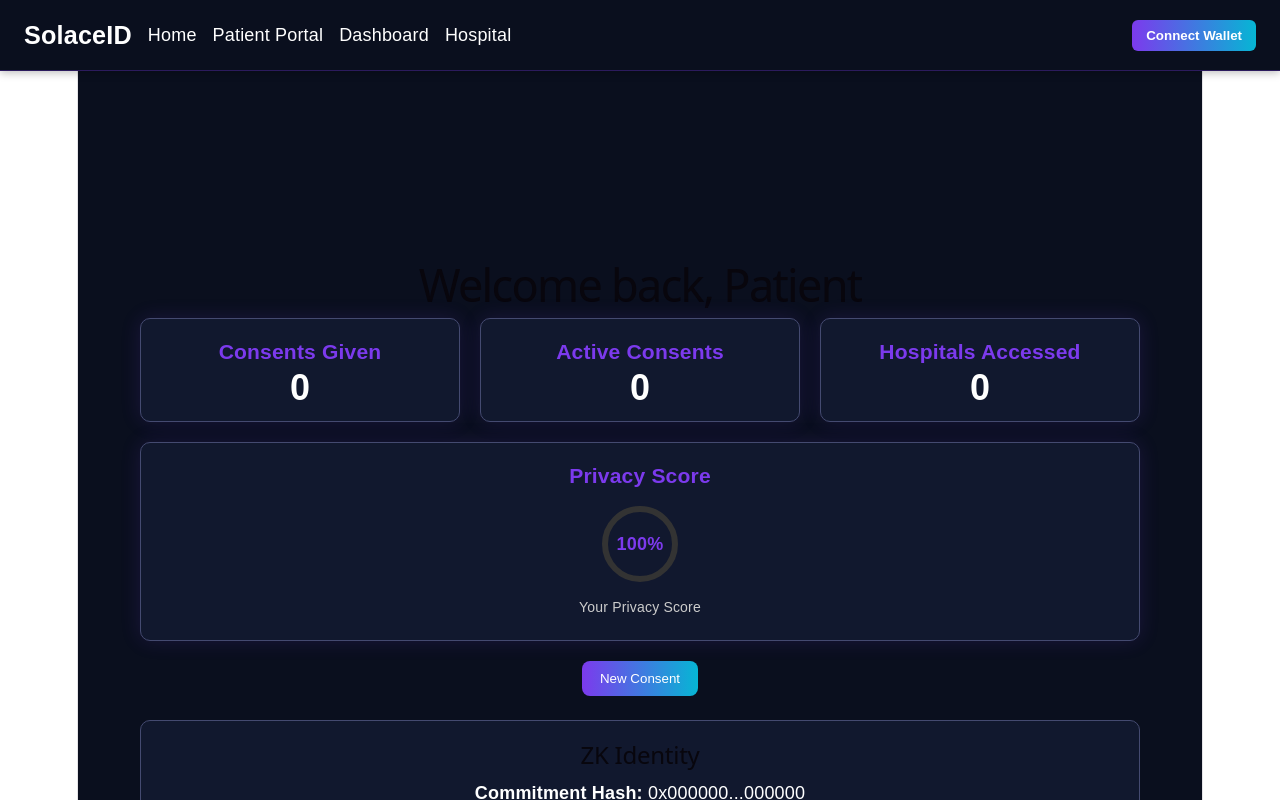
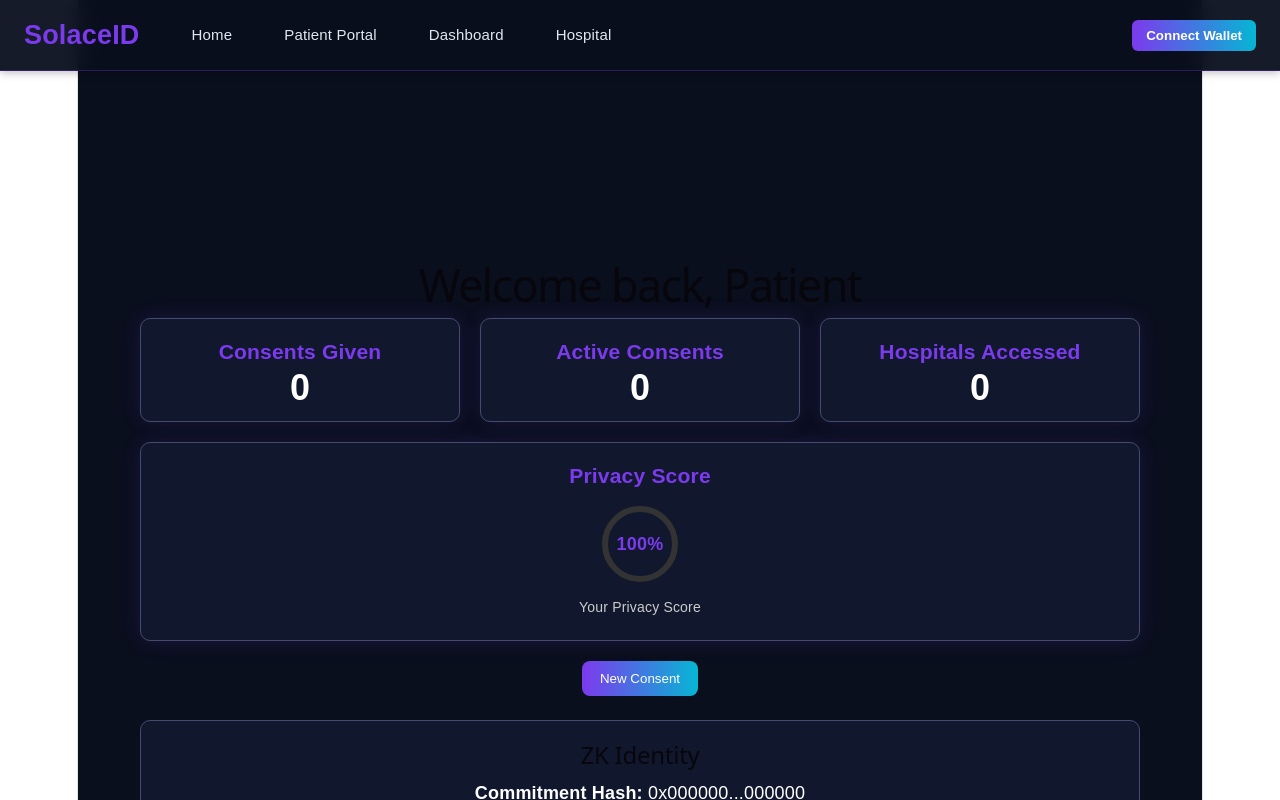
Before and after one commit to dakshdrall/SolaceID, a React (Vite) app in the folder solaceid/: page /dashboard in a window 1280 px wide. Shown: the top 800 px of the page. Built offline with nearby package versions, Linux system fonts and the light colour scheme.

Commit message:
fix: navbar styling and logo color

```diff
--- a/solaceid/src/components/Navbar.tsx
+++ b/solaceid/src/components/Navbar.tsx
@@ -6,6 +6,7 @@ function Navbar() {
   const [showInstallModal, setShowInstallModal] = useState(false);
   const [isMobile, setIsMobile] = useState(false);
   const [menuOpen, setMenuOpen] = useState(false);
+  const [hoveredLink, setHoveredLink] = useState<string | null>(null);
 
   useEffect(() => {
     const savedAddress = localStorage.getItem('walletAddress') || '';
@@ -61,7 +62,8 @@ function Navbar() {
         left: 0,
         right: 0,
         height: '70px',
-        backgroundColor: '#0a0f1e',
+        background: 'rgba(10, 15, 30, 0.95)',
+        backdropFilter: 'blur(10px)',
         borderBottom: '1px solid rgba(124, 58, 237, 0.3)',
         zIndex: 1000,
         display: 'flex',
@@ -71,13 +73,13 @@ function Navbar() {
         boxShadow: '0 2px 8px rgba(0, 0, 0, 0.25)'
       }}>
         <div style={{ display: 'flex', alignItems: 'center', gap: '16px' }}>
-          <Link to='/' style={{ color: 'white', textDecoration: 'none', fontSize: '1.4rem', fontWeight: 'bold' }}>SolaceID</Link>
+          <Link to='/' style={{ color: '#7c3aed', textDecoration: 'none', fontSize: '1.5rem', fontWeight: 700 }}>SolaceID</Link>
           {!isMobile && (
             <>
-              <Link to='/' style={{ color: 'white', textDecoration: 'none' }}>Home</Link>
-              <Link to='/wallet' style={{ color: 'white', textDecoration: 'none' }}>Patient Portal</Link>
-              <Link to='/dashboard' style={{ color: 'white', textDecoration: 'none' }}>Dashboard</Link>
-              <Link to='/hospital' style={{ color: 'white', textDecoration: 'none' }}>Hospital</Link>
+              <Link to='/' style={{ color: hoveredLink === 'home' ? '#7c3aed' : '#e2e8f0', textDecoration: 'none', fontSize: '15px', marginLeft: '2rem' }} onMouseEnter={() => setHoveredLink('home')} onMouseLeave={() => setHoveredLink(null)}>Home</Link>
+              <Link to='/wallet' style={{ color: hoveredLink === 'wallet' ? '#7c3aed' : '#e2e8f0', textDecoration: 'none', fontSize: '15px', marginLeft: '2rem' }} onMouseEnter={() => setHoveredLink('wallet')} onMouseLeave={() => setHoveredLink(null)}>Patient Portal</Link>
+              <Link to='/dashboard' style={{ color: hoveredLink === 'dashboard' ? '#7c3aed' : '#e2e8f0', textDecoration: 'none', fontSize: '15px', marginLeft: '2rem' }} onMouseEnter={() => setHoveredLink('dashboard')} onMouseLeave={() => setHoveredLink(null)}>Dashboard</Link>
+              <Link to='/hospital' style={{ color: hoveredLink === 'hospital' ? '#7c3aed' : '#e2e8f0', textDecoration: 'none', fontSize: '15px', marginLeft: '2rem' }} onMouseEnter={() => setHoveredLink('hospital')} onMouseLeave={() => setHoveredLink(null)}>Hospital</Link>
             </>
           )}
           {isMobile && (
@@ -122,10 +124,10 @@ function Navbar() {
           flexDirection: 'column',
           gap: '10px'
         }}>
-          <Link to='/' style={{ color: 'white', textDecoration: 'none' }} onClick={() => setMenuOpen(false)}>Home</Link>
-          <Link to='/wallet' style={{ color: 'white', textDecoration: 'none' }} onClick={() => setMenuOpen(false)}>Patient Portal</Link>
-          <Link to='/dashboard' style={{ color: 'white', textDecoration: 'none' }} onClick={() => setMenuOpen(false)}>Dashboard</Link>
-          <Link to='/hospital' style={{ color: 'white', textDecoration: 'none' }} onClick={() => setMenuOpen(false)}>Hospital</Link>
+          <Link to='/' style={{ color: '#e2e8f0', textDecoration: 'none', fontSize: '15px' }} onClick={() => setMenuOpen(false)}>Home</Link>
+          <Link to='/wallet' style={{ color: '#e2e8f0', textDecoration: 'none', fontSize: '15px' }} onClick={() => setMenuOpen(false)}>Patient Portal</Link>
+          <Link to='/dashboard' style={{ color: '#e2e8f0', textDecoration: 'none', fontSize: '15px' }} onClick={() => setMenuOpen(false)}>Dashboard</Link>
+          <Link to='/hospital' style={{ color: '#e2e8f0', textDecoration: 'none', fontSize: '15px' }} onClick={() => setMenuOpen(false)}>Hospital</Link>
         </div>
       )}
 
```
